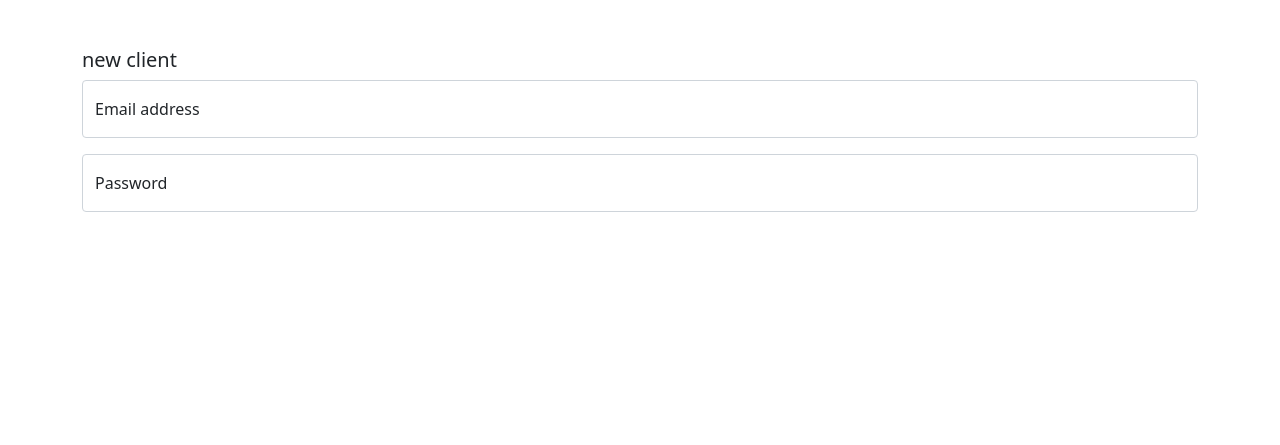
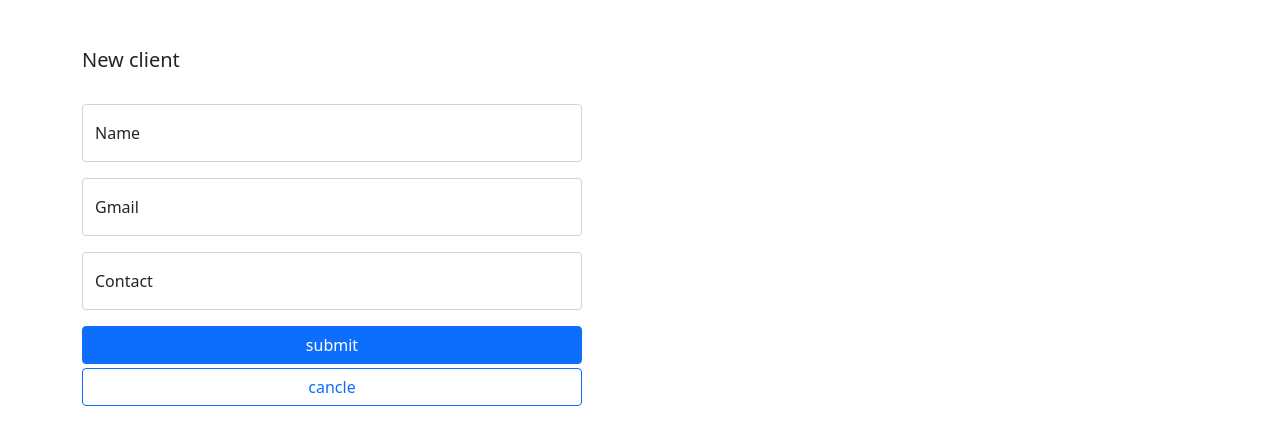
Before and after one commit to DreamingVaishu/php-client-database, a PHP site: page /create.php in a window 1280 px wide. Shown: the top 445 px of the page. Run offline with PHP 8.4, Linux system fonts and the light colour scheme.

Commit message:
Update create.php

```diff
--- a/create.php
+++ b/create.php
@@ -13,16 +13,27 @@
 
     <div class="container my-5">
         <h5>
-            new client
+            New client
         </h5>
-        <form method="post">
+        <br>
+        <form method="post" style="width: 500px;" >
             <div class="form-floating mb-3">
-                <input type="email" class="form-control" id="floatingInput" placeholder="name@example.com">
-                <label for="floatingInput">Email address</label>
+                <input type="text" class="form-control" id="floatingInput" placeholder="name" >
+                <label for="floatingInput">Name</label>
             </div>
-            <div class="form-floating">
-                <input type="password" class="form-control" id="floatingPassword" placeholder="Password">
-                <label for="floatingPassword">Password</label>
+            <div class="form-floating mb-3">
+                <input type="email" class="form-control" id="floatingName" placeholder="example@gmail.com">
+                <label for="floatingPassword">Gmail</label>
+            </div>
+            <div class="form-floating mb-3">
+                <input type="email" class="form-control" id="floatingContact" placeholder="contact">
+                <label for="floatingPassword">Contact</label>
+            </div>
+
+            <div class="d-grid">
+               <button class="btn btn-primary mb-1" type="submit" >submit</button>
+               <button class="btn btn-outline-primary" herf="/php-client-database/create.php" >cancle</button>
+
             </div>
         </form>
 
```
